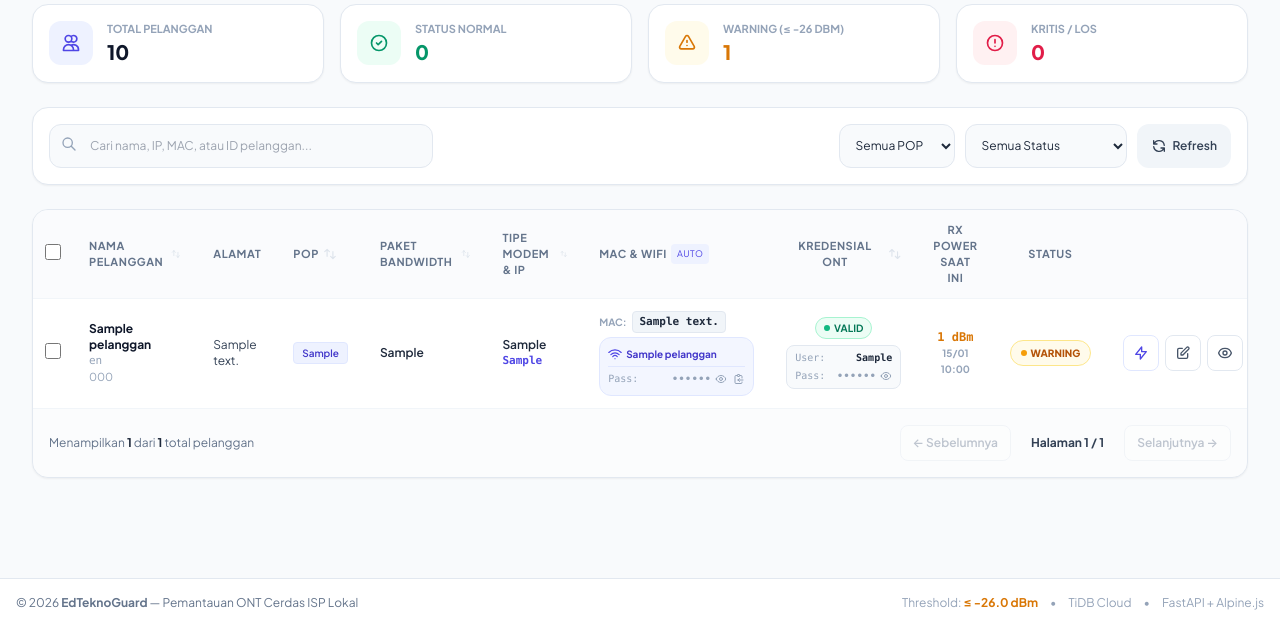
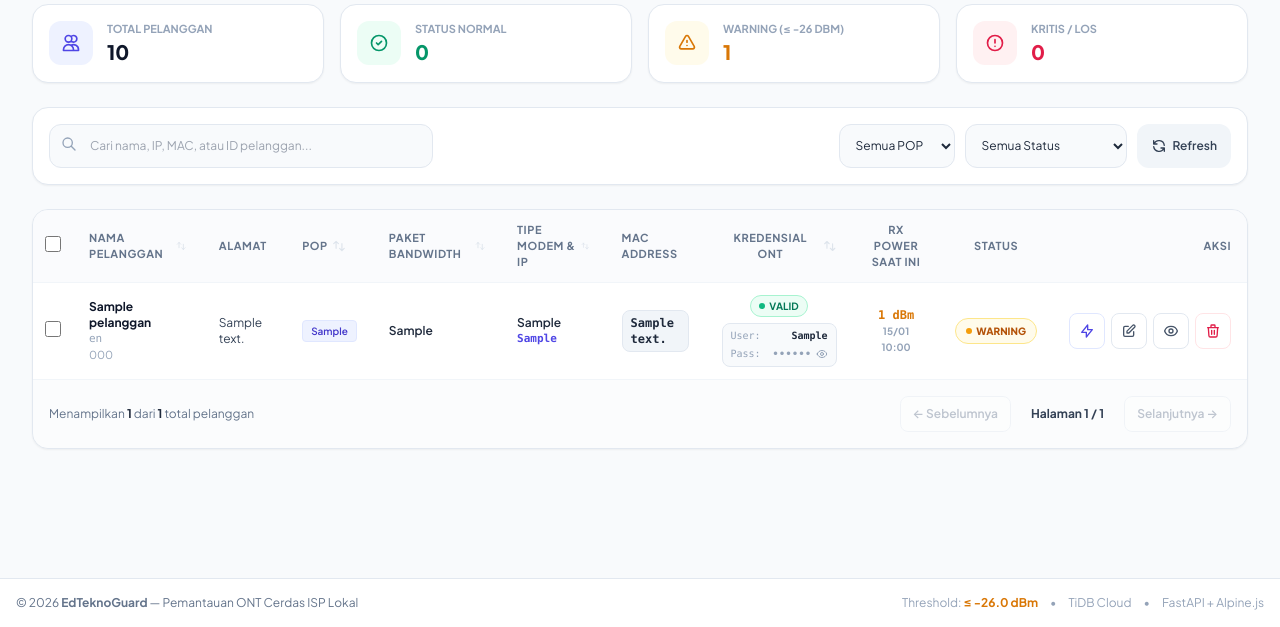
Before and after one commit to raihanagilm/EdTeknoGuard, a FastAPI app: template templates/customers/index.html in a window 1280 px wide. Shown: the part 173-800 px from the top of the page. Run offline with FastAPI, Linux system fonts and the light colour scheme; the template is opened without the code that fills it: most values are stand-ins (such as "Sample title", 1, 10 or a date in 2020); some libraries are stand-ins or nearby versions.

Commit message:
refactor: sederhanakan kolom mac address tanpa badge auto hapus wifi dari tabel dan hapus generator dummy

```diff
--- a/templates/customers/index.html
+++ b/templates/customers/index.html
@@ -255,12 +255,9 @@
                             </div>
                         </th>
 
-                        <!-- 6. MAC & WiFi Pelanggan (Auto Deteksi) -->
+                        <!-- 6. MAC Address -->
                         <th class="py-3 px-4">
-                            <div class="flex items-center gap-1">
-                                <span>MAC &amp; WiFi</span>
-                                <span class="text-[9px] font-normal text-indigo-600 bg-indigo-50 px-1.5 py-0.5 rounded">Auto</span>
-                            </div>
+                            <span>MAC Address</span>
                         </th>
 
                         <!-- 7. Kredensial ONT (User & Pass) -->
@@ -328,43 +325,14 @@
                                 <div class="text-[11px] font-mono text-indigo-600 font-bold" x-text="c.ip_router"></div>
                             </td>
 
-                            <!-- 6. MAC & WiFi Pelanggan (Auto Deteksi) -->
+                            <!-- 6. MAC Address -->
                             <td class="py-3 px-4">
-                                <div class="space-y-1">
-                                    <!-- MAC Address -->
-                                    <div class="flex items-center gap-1.5">
-                                        <span class="text-[10px] text-slate-400 font-bold uppercase">MAC:</span>
-                                        <template x-if="c.mac_address && c.mac_address !== '-'">
-                                            <span class="font-mono text-[11px] text-slate-800 font-bold px-1.5 py-0.5 rounded bg-slate-100 border border-slate-200" x-text="c.mac_address"></span>
-                                        </template>
-                                        <template x-if="!c.mac_address || c.mac_address === '-'">
-                                            <span class="text-[10px] text-slate-400 italic bg-slate-50 px-1.5 py-0.5 rounded border border-dashed border-slate-200">Auto Deteksi</span>
-                                        </template>
-                                    </div>
-
-                                    <!-- WiFi Info Box (SSID & Password) -->
-                                    <div class="text-[10px] bg-indigo-50/70 p-2 rounded-xl border border-indigo-100 text-slate-700 min-w-[155px]">
-                                        <div class="flex items-center justify-between gap-1 font-semibold text-slate-800">
-                                            <span class="text-indigo-700 flex items-center gap-1">
-                                                <svg class="w-3.5 h-3.5 text-indigo-600 flex-shrink-0" fill="none" stroke="currentColor" viewBox="0 0 24 24"><path stroke-linecap="round" stroke-linejoin="round" stroke-width="2" d="M8.111 16.404a5.5 5.5 0 017.778 0M12 20h.01m-7.08-7.071c3.904-3.905 10.236-3.905 14.141 0M1.394 9.393c5.857-5.857 15.355-5.857 21.213 0"/></svg>
-                                                <span class="truncate max-w-[130px] font-bold" :title="c.nama_wifi" x-text="c.nama_wifi && c.nama_wifi !== '-' ? c.nama_wifi : 'WiFi Auto Deteksi'"></span>
-                                            </span>
-                                        </div>
-                                        <div class="flex items-center justify-between gap-1 mt-1 pt-1 border-t border-indigo-100 font-mono">
-                                            <span class="text-slate-400">Pass:</span>
-                                            <div class="flex items-center gap-1">
-                                                <span x-show="showWifiPassTable[c.id_pelanggan]" x-text="c.password_wifi && c.password_wifi !== '-' ? c.password_wifi : '-'" class="font-bold text-indigo-700"></span>
-                                                <span x-show="!showWifiPassTable[c.id_pelanggan]" class="font-bold text-slate-400 tracking-wider">••••••</span>
-                                                <button type="button" @click="showWifiPassTable[c.id_pelanggan] = !showWifiPassTable[c.id_pelanggan]" class="text-slate-400 hover:text-indigo-600 focus:outline-none" title="Lihat/Sembunyikan Password WiFi">
-                                                    <svg class="w-3 h-3" fill="none" stroke="currentColor" viewBox="0 0 24 24"><path stroke-linecap="round" stroke-linejoin="round" stroke-width="2" d="M15 12a3 3 0 11-6 0 3 3 0 016 0z"/><path stroke-linecap="round" stroke-linejoin="round" stroke-width="2" d="M2.458 12C3.732 7.943 7.523 5 12 5c4.478 0 8.268 2.943 9.542 7-1.274 4.057-5.064 7-9.542 7-4.477 0-8.268-2.943-9.542-7z"/></svg>
-                                                </button>
-                                                <button type="button" x-show="c.password_wifi && c.password_wifi !== '-'" @click="copyToClipboard(c.password_wifi, 'Password WiFi')" class="text-slate-400 hover:text-indigo-600 ml-0.5 focus:outline-none" title="Salin Password WiFi">
-                                                    <svg class="w-3 h-3" fill="none" stroke="currentColor" viewBox="0 0 24 24"><path stroke-linecap="round" stroke-linejoin="round" stroke-width="2" d="M8 5H6a2 2 0 00-2 2v12a2 2 0 002 2h10a2 2 0 002-2v-1M8 5a2 2 0 002 2h2a2 2 0 002-2M8 5a2 2 0 012-2h2a2 2 0 012 2m0 0h2a2 2 0 012 2v3m2 4H10m0 0l3-3m-3 3l3 3"/></svg>
-                                                </button>
-                                            </div>
-                                        </div>
-                                    </div>
-                                </div>
+                                <template x-if="c.mac_address && c.mac_address !== '-'">
+                                    <span class="font-mono text-xs font-semibold text-slate-800 bg-slate-100 px-2 py-1 rounded-lg border border-slate-200 inline-block shadow-xs" x-text="c.mac_address"></span>
+                                </template>
+                                <template x-if="!c.mac_address || c.mac_address === '-'">
+                                    <span class="text-xs text-slate-400 font-mono">-</span>
+                                </template>
                             </td>
 
                             <!-- 7. Kredensial ONT (User & Password Modem) -->
@@ -1049,7 +1017,6 @@ function customerApp() {
 
         // State Tampilan Kredensial
         showOntPass: {},
-        showWifiPassTable: {},
         showWifiPass: false,
 
         // Form state
```
Also changed, not shown: app/services/snmp_service.py (+3 -15 lines).
